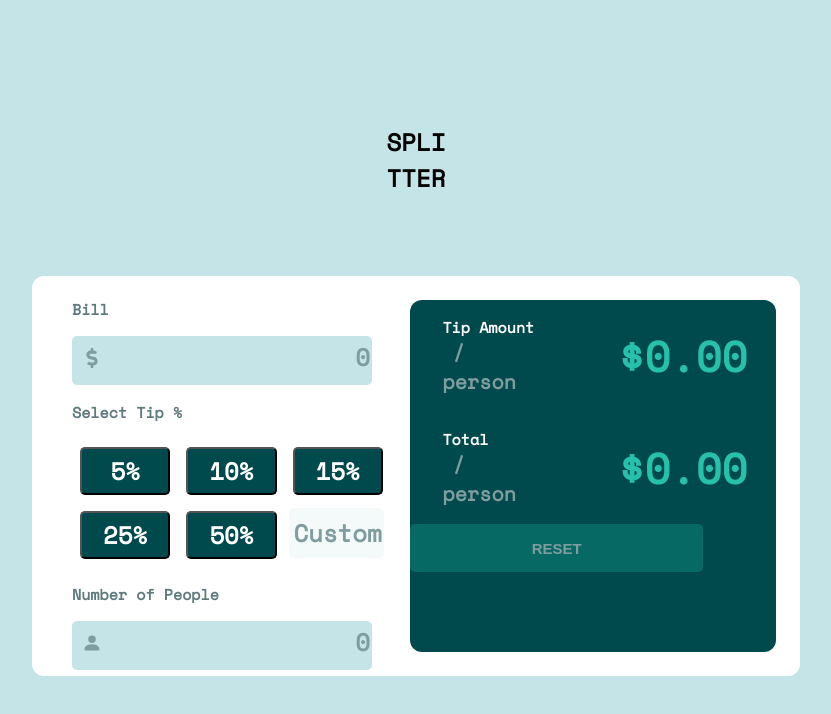
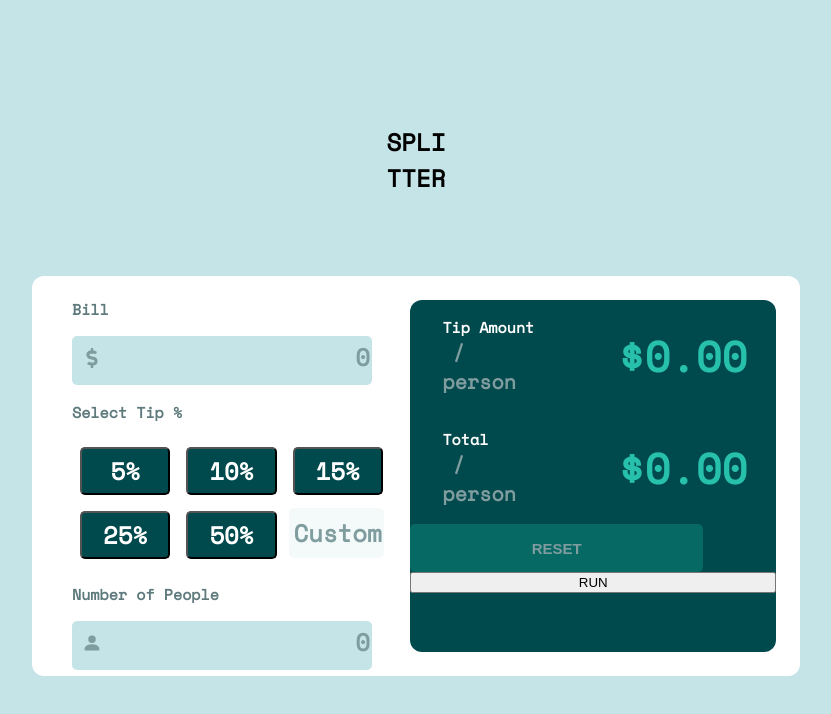
Before and after one commit to Geraldoeze/tip-calc, a React (Create React App) app: page / in a window 1280 px wide. Shown: the top 714 px of the page, without its empty margins (224-1055 px from the left). Built offline with nearby package versions, Linux system fonts and the light colour scheme.

Commit message:
added tip calculator function

```diff
--- a/src/component/tip-form.js
+++ b/src/component/tip-form.js
@@ -3,11 +3,22 @@ import './tipStyles.css';
 import {FaDollarSign} from 'react-icons/fa';
 import {BsPersonFill} from 'react-icons/bs';
 
+
 const TipCal = () => {
     const percentage = [5, 10, 15, 25, 50];
     // const [query, SetQuery] = useState()
 
+    const tipCalculator = (event) => {
+        event.preventDefault()
+        let bill = parseInt(document.getElementById("bill").value);
+        let customTip = parseInt(document.getElementById("customTip").value);
+        let numOfPeople = parseInt(document.getElementById("numOfPeople").value);
 
+        let total = (bill + (bill * (customTip / 100))) / numOfPeople;
+
+        // document.getElementById('').innerHTML = `$${total.toFixed(2)}`;
+        console.log(total)
+    }
 
     const SubmitHandler = () => {
         // event.preventDefault();
@@ -28,7 +39,6 @@ const TipCal = () => {
                     <span><FaDollarSign/></span>
                     <input
                         className="tip-input"
-                        name="bill"
                         id="bill"
                         type="number"
                         placeholder="0"
@@ -45,7 +55,6 @@ const TipCal = () => {
                 })}
                 <input
                    className="tip-input__odd"
-                   name="customTip"
                    id="customTip"
                    type="number"
                    placeholder="Custom"
@@ -57,8 +66,7 @@ const TipCal = () => {
                     <span><BsPersonFill/></span>
                     <input
                         className="tip-input"
-                        name="people"
-                        id="people"
+                        id="numOfPeople"
                         type="number"
                         placeholder="0"
                         onChange={changeHandler}
@@ -74,9 +82,10 @@ const TipCal = () => {
               </div>
               <div className="tip-amount">
                 <h3>Total<br /><span>/ person</span></h3>
-                <p>$0.00</p>
+                <p id="total">$0.00</p>
               </div>
                 <button className="btn" type='reset'>RESET</button>
+                <button onClick={tipCalculator}>RUN</button>
             </div>
         </form>
 
```
